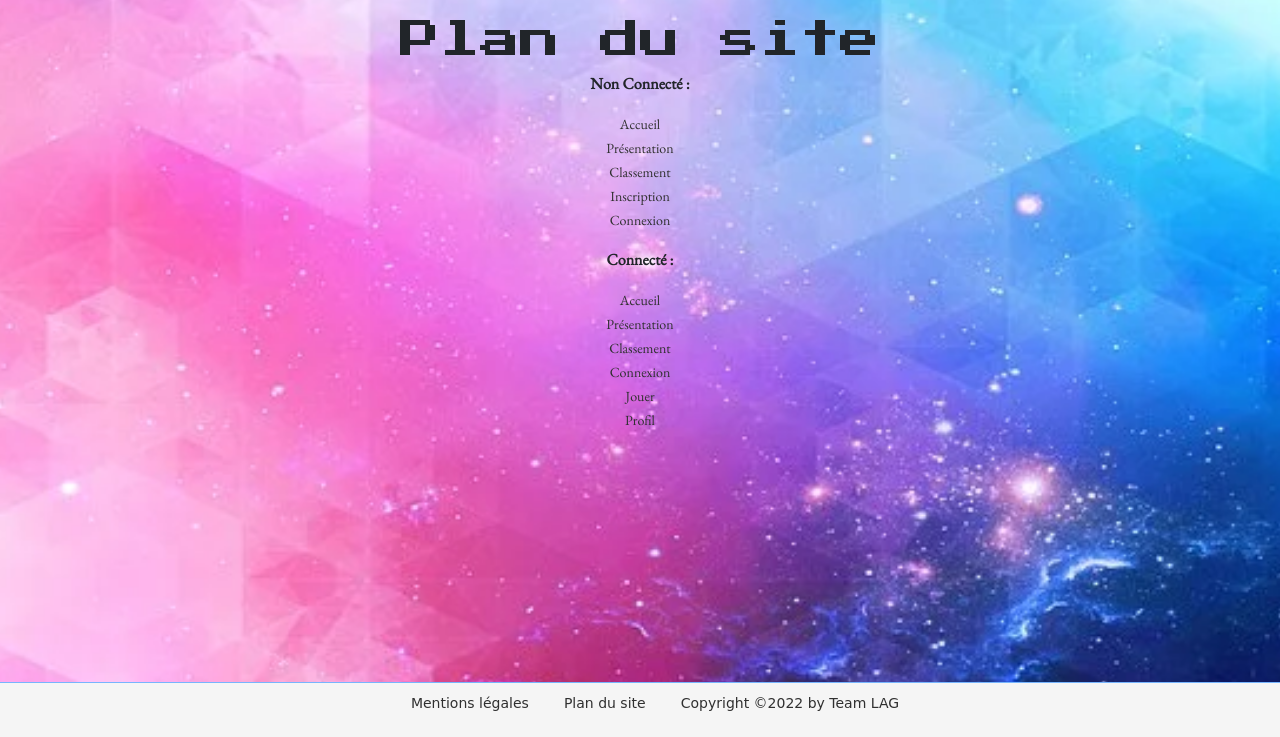
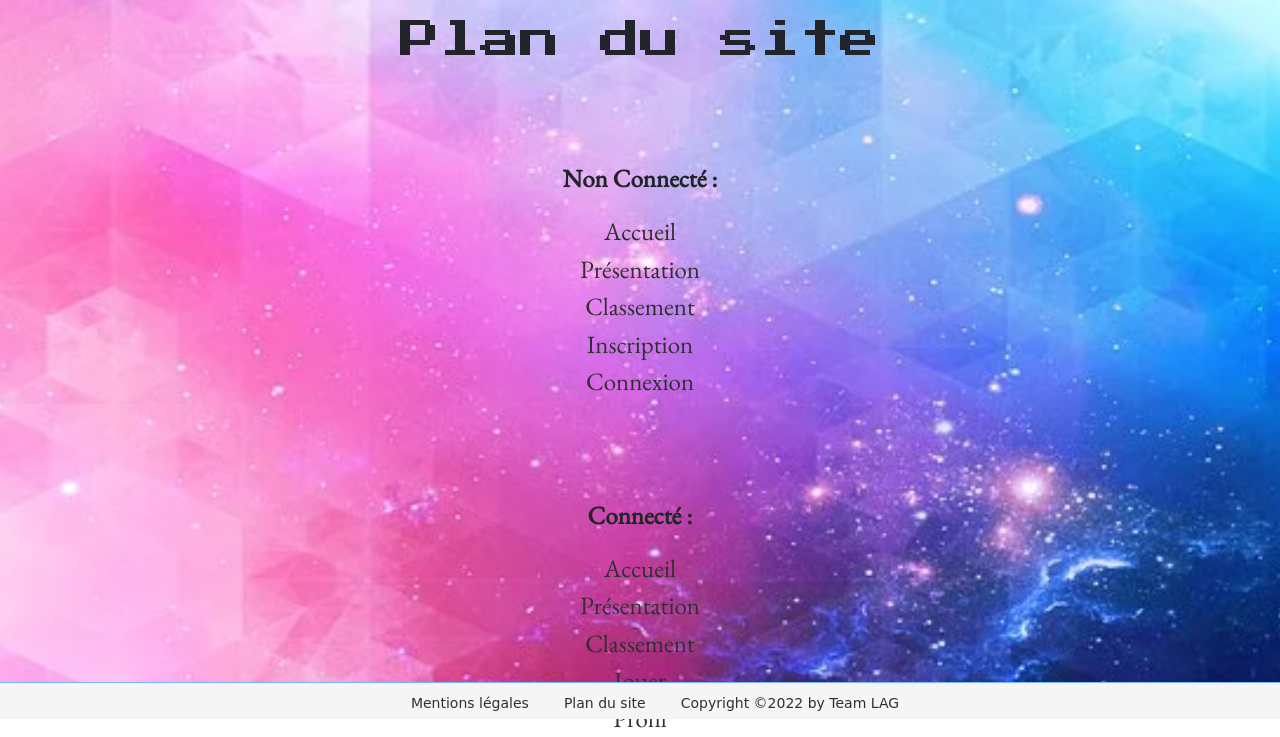
Before and after one commit to stuntmanmike87/404_Clicker, a Symfony app: template templates/plan/index.html.twig in a window 1280 px wide. Shown: the part 81-818 px from the top of the page. Before the commit the page ends 792 px from the top, so only its background shows below. Run offline with Twig, Linux system fonts and the light colour scheme; the template is opened without the code that fills it, so the values that code supplies are empty; some libraries are stand-ins or nearby versions; some web fonts are replaced.

Commit message:
modification du texte et des espacements entre les blocs

```diff
--- a/src/sass/style.scss
+++ b/src/sass/style.scss
@@ -12,6 +12,7 @@ $color1: #d473d4;
 $color2: #303030;
 $color3: #f5f5f5;
 $color4: #77b5fe;
+$color5: #EB3E18;
 
 html,
 body {
@@ -29,53 +30,7 @@ body {
   p {
     font-family: "EB Garamond", serif;
   }
-  .example-wrapper-plan{
-    margin: 1em auto;
-    h1 {
-      font-family: "Press Start 2P", cursive;
-      text-align: center;
-    }
-    p{
-      font-weight: bold;
-      text-align: center;
-    }
-    .none_connected{
-      margin: 2rem auto;
-      ul{
-        list-style: none;
-        padding-left: 0;
-      }
 
-      a{
-        font-family: "EB Garamond", serif;
-        font-size: 14px;
-        color: $color2;
-        &:hover {
-          text-decoration: none;
-          color: $color4;
-        }
-      }
-    }
-
-    .connected{
-      margin: 2rem auto;
-      ul{
-        list-style: none;
-        padding-left: 0;
-      }
-      a{
-        font-family: "EB Garamond", serif;
-        font-size: 14px;
-        color: $color2;
-        &:hover {
-          text-decoration: none;
-          color: $color4;
-        }
-      }
-    }
-
-
-  }
 }
 
 /*------------------
@@ -166,11 +121,60 @@ body {
 }
 
 /*----------------------
-   Body Section
+   Plan Section
  ------------------------*/
+ .example-wrapper-plan{
+  margin: 1rem auto;
+  h1 {
+    font-family: "Press Start 2P", cursive;
+    text-align: center;
+  }
+  p{
+    font-weight: bold;
+    text-align: center;
+    font-size: 1.56rem;
+  }
+}
 
+.none_connected{
+  margin-top: 6rem;
+  ul{
+    list-style: none;
+    padding-left: 0;
+    li{
+      text-align: center;
+    a{
+      font-family: "EB Garamond", serif;
+      font-size: 1.56rem;
+      color: $color2;
+      &:hover{
+        text-decoration: none;
+        color: $color3;
+      }
+    }
+  }
+  }
+}
 
-
+.connected{
+  margin-top: 6rem;
+  ul{
+    list-style: none;
+    padding-left: 0;
+    text-align: center;
+    li{
+    a{
+      font-family: "EB Garamond", serif;
+      font-size: 1.56rem;
+      color: $color2;
+      &:hover{
+        text-decoration: none;
+        color: $color3;
+      }
+    }
+  }
+  }
+}
 
 /*----------------------
    Footer Section
--- a/templates/header.html.twig
+++ b/templates/header.html.twig
@@ -1,7 +1,7 @@
 <header class="header-section">
 	<div class="container">
 		<!-- logo -->
-		<a class="site-logo" href="index.html">
+		<a class="site-logo" href="{{ path('home') }}">
 			<img src="{{ asset('assets/images/logo.png') }}" alt="">
 		</a>
 		<div class="button">
--- a/templates/plan/index.html.twig
+++ b/templates/plan/index.html.twig
@@ -25,7 +25,6 @@
             <li><a href="{{ path('home') }}">Accueil</a></li>
             <li><a href="{{ path('home') }}">Présentation</a></li>
             <li><a href="{{ path('home') }}">Classement</a></li>
-        <li><a href="{{ path('home') }}">Connexion</a></li>
             <li><a href="{{ path('home') }}">Jouer</a></li>
             <li><a href="{{ path('home') }}">Profil</a></li>
         </ul>
```
Also changed, not shown: public/assets/css/style.min.css, 1 other file. Lines whose indentation alone changed are shown as unchanged.
